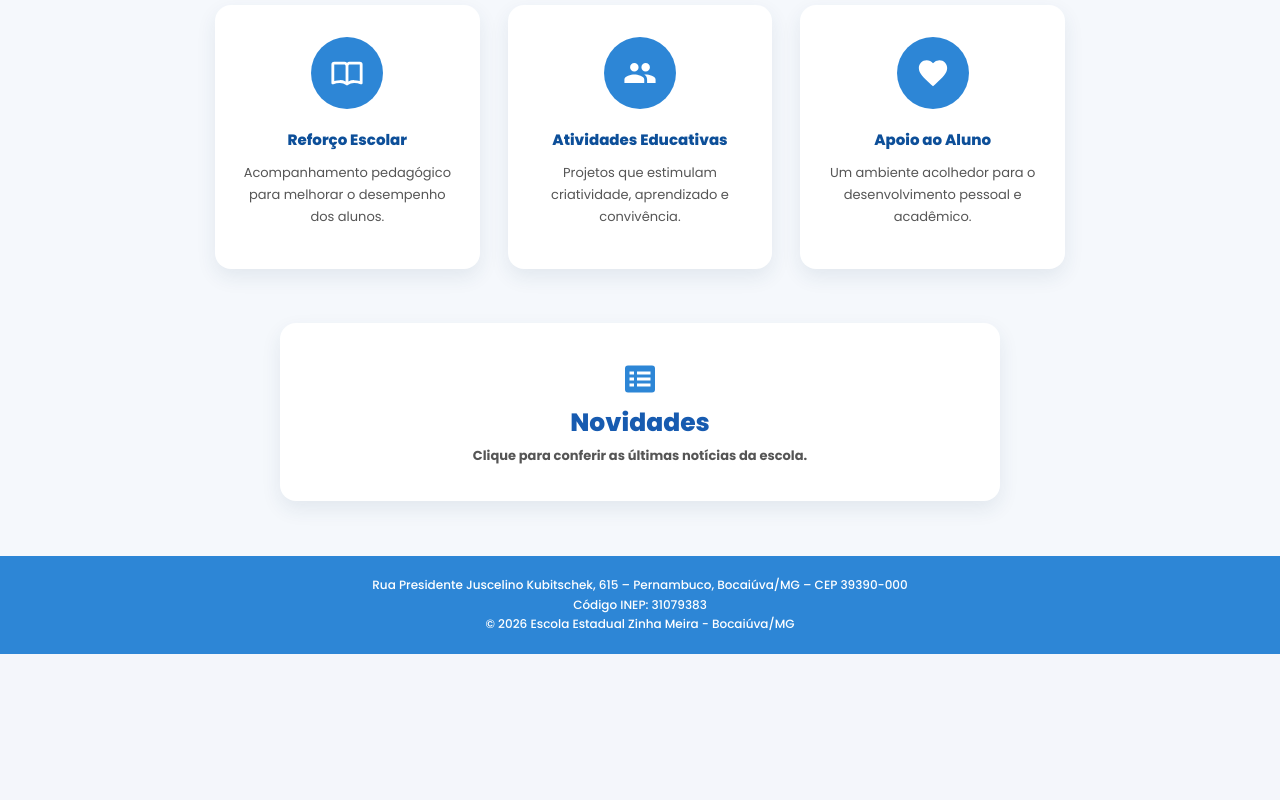
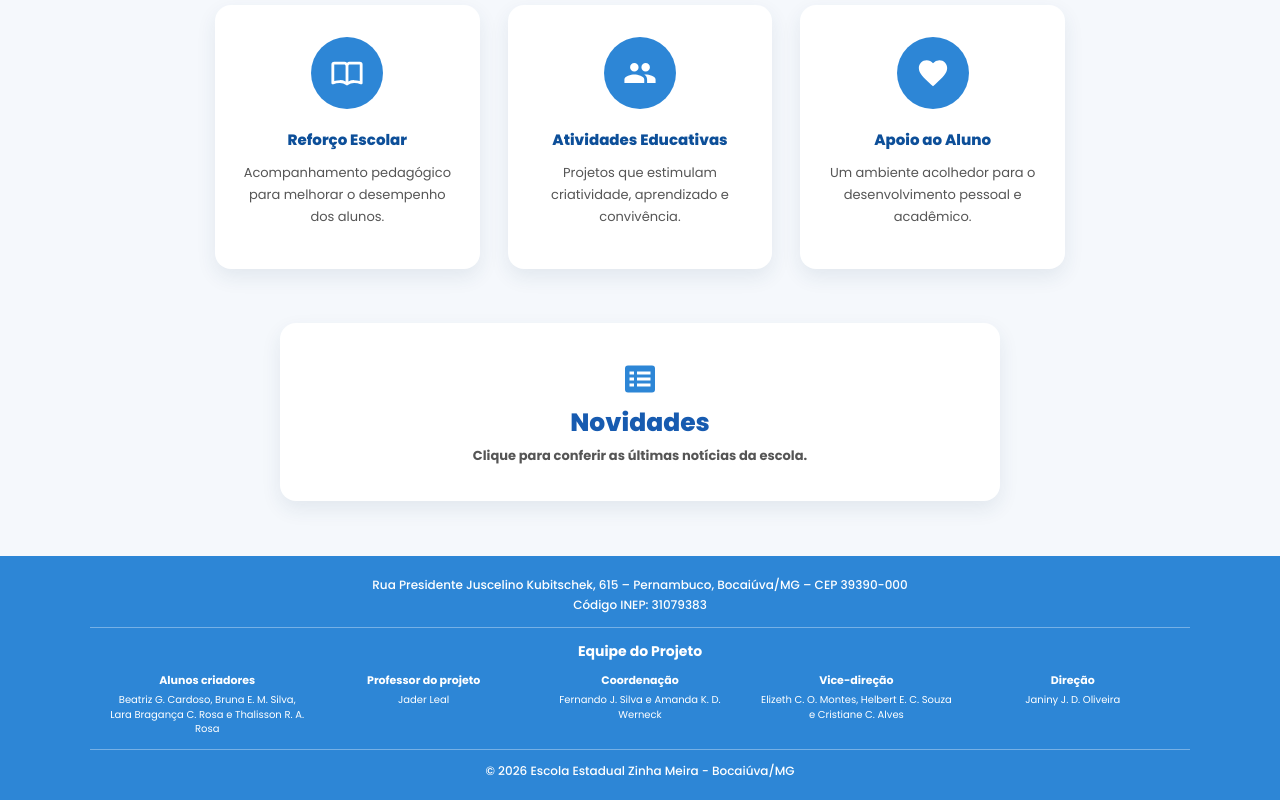
Before and after one commit to FernandoJunioSilva/sistema-pontos-escolar, a React (Vite) app in the folder frontend/: page / in a window 1280 px wide. Shown: the part 705-1505 px from the top of the page. Before the commit the page ends 1359 px from the top, so only its background shows below. Built offline with nearby package versions, Linux system fonts and the light colour scheme; the HTML template or start-up script is replaced by a standard one.

Commit message:
Adiciona creditos da equipe no rodape

```diff
--- a/frontend/src/pages/SiteEscolaPage.css
+++ b/frontend/src/pages/SiteEscolaPage.css
@@ -601,6 +601,60 @@
   line-height: 1.45 !important;
 }
 
+
+.zm-footer-school {
+  margin-bottom: 14px;
+}
+
+.zm-footer-credits {
+  width: min(1100px, 94vw);
+  margin: 14px auto 12px;
+  padding: 14px 18px 12px;
+  border-top: 1px solid rgba(255, 255, 255, 0.35);
+  border-bottom: 1px solid rgba(255, 255, 255, 0.35);
+}
+
+.zm-site .zm-footer-credits h3 {
+  margin: 0 0 12px !important;
+  color: #fff !important;
+  font-size: 14px !important;
+  font-weight: 700 !important;
+  line-height: 1.3 !important;
+}
+
+.zm-footer-credit-grid {
+  display: grid;
+  grid-template-columns: repeat(5, minmax(0, 1fr));
+  gap: 12px 18px;
+  align-items: start;
+}
+
+.zm-footer-credit-grid div {
+  display: flex;
+  flex-direction: column;
+  gap: 4px;
+}
+
+.zm-footer-credit-grid strong,
+.zm-footer-credit-grid span {
+  color: #fff;
+}
+
+.zm-footer-credit-grid strong {
+  font-size: 11px;
+  font-weight: 700;
+}
+
+.zm-footer-credit-grid span {
+  font-size: 10px;
+  font-weight: 400;
+  line-height: 1.45;
+}
+
+.zm-site .zm-footer-copy {
+  margin-top: 10px !important;
+}
+
 /* ===================================================== */
 /* RESPONSIVO                                            */
 /* ===================================================== */
@@ -1130,3 +1184,21 @@
     font-size: 15px !important;
   }
 }
+
+
+@media (max-width: 1000px) {
+  .zm-footer-credit-grid {
+    grid-template-columns: repeat(2, minmax(0, 1fr));
+  }
+}
+
+@media (max-width: 600px) {
+  .zm-footer-credit-grid {
+    grid-template-columns: 1fr;
+  }
+
+  .zm-footer-credits {
+    padding-left: 8px;
+    padding-right: 8px;
+  }
+}
--- a/frontend/src/pages/SiteEscolaPage.jsx
+++ b/frontend/src/pages/SiteEscolaPage.jsx
@@ -554,9 +554,43 @@ export default function SiteEscolaPage({ mudarPagina }) {
       </main>
 
       <footer className="zm-footer">
-        <p>Rua Presidente Juscelino Kubitschek, 615 – Pernambuco, Bocaiúva/MG – CEP 39390-000</p>
-        <p>Código INEP: 31079383</p>
-        <p>© 2026 Escola Estadual Zinha Meira - Bocaiúva/MG</p>
+        <div className="zm-footer-school">
+          <p>Rua Presidente Juscelino Kubitschek, 615 – Pernambuco, Bocaiúva/MG – CEP 39390-000</p>
+          <p>Código INEP: 31079383</p>
+        </div>
+
+        <div className="zm-footer-credits">
+          <h3>Equipe do Projeto</h3>
+
+          <div className="zm-footer-credit-grid">
+            <div>
+              <strong>Alunos criadores</strong>
+              <span>Beatriz G. Cardoso, Bruna E. M. Silva, Lara Bragança C. Rosa e Thalisson R. A. Rosa</span>
+            </div>
+
+            <div>
+              <strong>Professor do projeto</strong>
+              <span>Jader Leal</span>
+            </div>
+
+            <div>
+              <strong>Coordenação</strong>
+              <span>Fernando J. Silva e Amanda K. D. Werneck</span>
+            </div>
+
+            <div>
+              <strong>Vice-direção</strong>
+              <span>Elizeth C. O. Montes, Helbert E. C. Souza e Cristiane C. Alves</span>
+            </div>
+
+            <div>
+              <strong>Direção</strong>
+              <span>Janiny J. D. Oliveira</span>
+            </div>
+          </div>
+        </div>
+
+        <p className="zm-footer-copy">© 2026 Escola Estadual Zinha Meira - Bocaiúva/MG</p>
       </footer>
     </div>
   );
```
